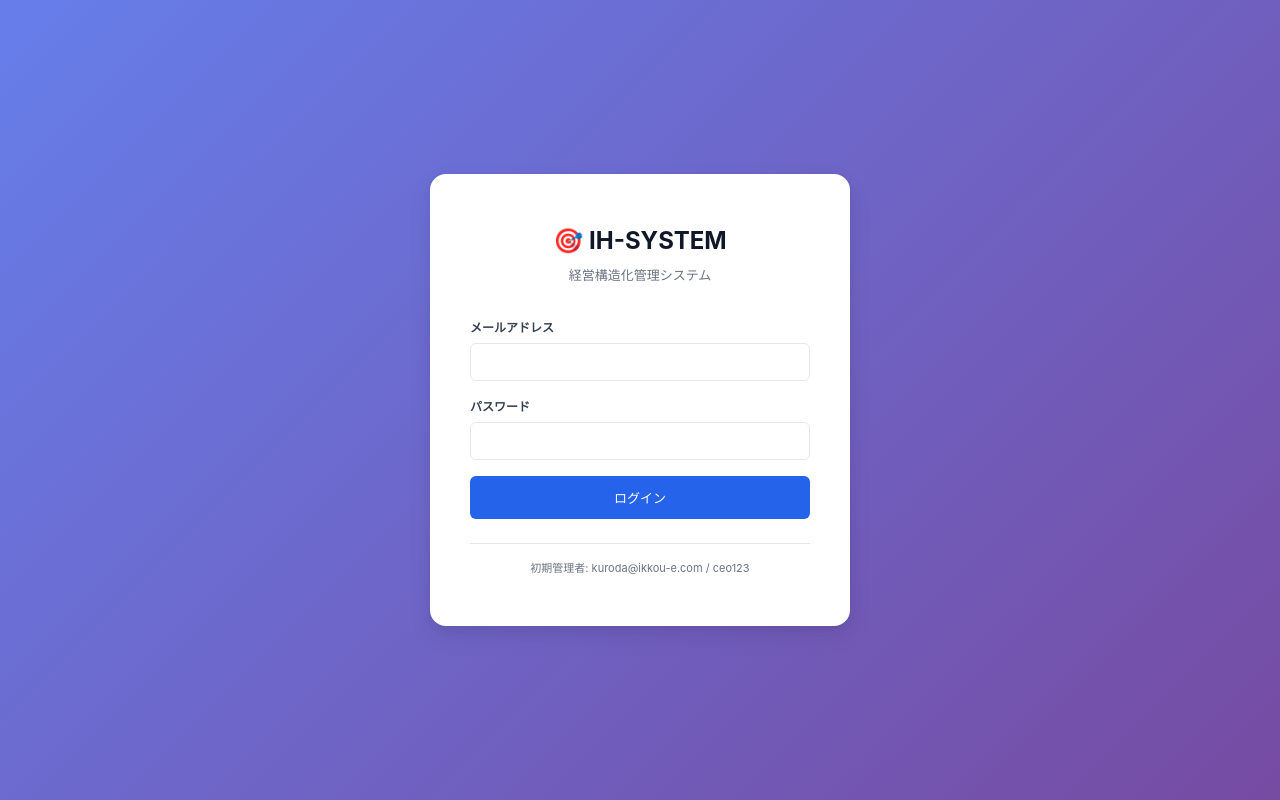
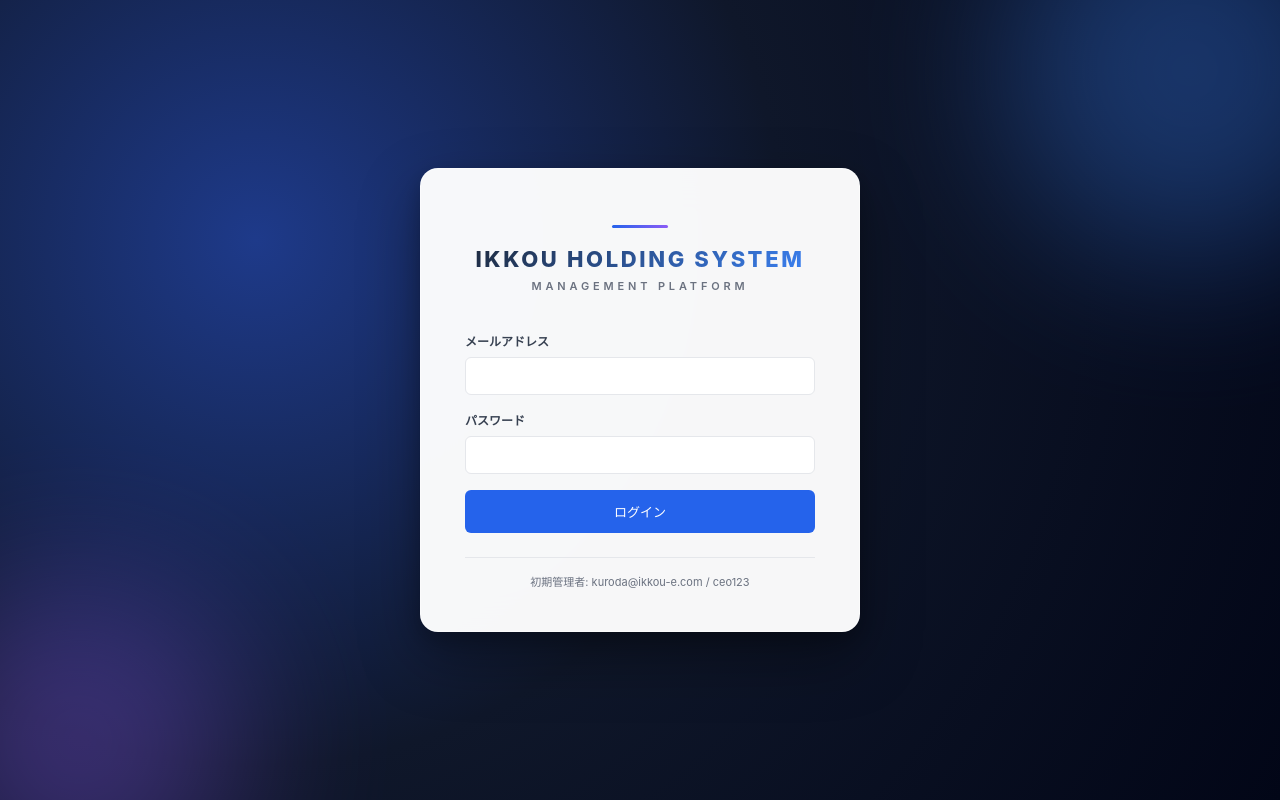
Before and after one commit to kopiluwak15/ih-system, a website: page public/index.html in a window 1280 px wide. Drawn offline with Linux system fonts and the light colour scheme.

Commit message:
Login: rebrand as IKKOU HOLDING SYSTEM with sleek dark gradient design

```diff
--- a/public/css/styles.css
+++ b/public/css/styles.css
@@ -40,36 +40,104 @@ body {
 .login-screen {
   position: fixed;
   inset: 0;
-  background: linear-gradient(135deg, #667eea 0%, #764ba2 100%);
+  background: radial-gradient(circle at 20% 30%, #1e3a8a 0%, #0f172a 45%, #020617 100%);
   display: flex;
   align-items: center;
   justify-content: center;
   z-index: 1000;
+  overflow: hidden;
+}
+
+/* 背景に光るドット */
+.login-screen::before,
+.login-screen::after {
+  content: '';
+  position: absolute;
+  border-radius: 50%;
+  filter: blur(80px);
+  opacity: 0.35;
+  pointer-events: none;
+}
+
+.login-screen::before {
+  width: 380px;
+  height: 380px;
+  background: #3b82f6;
+  top: -120px;
+  right: -100px;
+}
+
+.login-screen::after {
+  width: 320px;
+  height: 320px;
+  background: #8b5cf6;
+  bottom: -100px;
+  left: -80px;
 }
 
 .login-card {
-  background: white;
-  border-radius: 16px;
-  padding: 48px 40px;
-  box-shadow: var(--shadow-lg);
+  background: rgba(255, 255, 255, 0.97);
+  backdrop-filter: blur(20px);
+  border-radius: 18px;
+  padding: 56px 44px 40px;
+  box-shadow: 0 25px 60px rgba(0, 0, 0, 0.35), 0 8px 20px rgba(0, 0, 0, 0.2);
   width: 100%;
-  max-width: 420px;
+  max-width: 440px;
+  position: relative;
+  z-index: 1;
+  border: 1px solid rgba(255, 255, 255, 0.5);
 }
 
 .login-logo {
   text-align: center;
-  margin-bottom: 32px;
+  margin-bottom: 36px;
+  position: relative;
+}
+
+.login-logo .brand-line {
+  width: 56px;
+  height: 3px;
+  background: linear-gradient(90deg, #2563eb, #8b5cf6);
+  border-radius: 2px;
+  margin: 0 auto 18px;
 }
 
 .login-logo h1 {
-  font-size: 24px;
+  font-size: 22px;
+  font-weight: 800;
   color: var(--gray-900);
-  margin-bottom: 4px;
-}
-
-.login-logo p {
+  letter-spacing: 0.12em;
+  margin: 0 0 6px;
+  background: linear-gradient(135deg, #1e293b 0%, #3b82f6 100%);
+  -webkit-background-clip: text;
+  background-clip: text;
+  -webkit-text-fill-color: transparent;
+  line-height: 1.2;
+}
+
+.login-logo .brand-tagline {
   color: var(--gray-500);
-  font-size: 13px;
+  font-size: 11px;
+  letter-spacing: 0.35em;
+  font-weight: 600;
+  text-transform: uppercase;
+  margin: 0;
+}
+
+@media (max-width: 480px) {
+  .login-card {
+    padding: 44px 26px 32px;
+    border-radius: 16px;
+    max-width: 92%;
+  }
+  .login-logo h1 {
+    font-size: 18px;
+    letter-spacing: 0.08em;
+  }
+  .login-logo .brand-tagline {
+    font-size: 10px;
+    letter-spacing: 0.28em;
+  }
 }
 
 /* ===== App Layout ===== */
--- a/public/index.html
+++ b/public/index.html
@@ -14,8 +14,9 @@
 <div id="loginScreen" class="login-screen">
   <div class="login-card">
     <div class="login-logo">
-      <h1>🎯 IH-SYSTEM</h1>
-      <p>経営構造化管理システム</p>
+      <div class="brand-line"></div>
+      <h1>IKKOU HOLDING SYSTEM</h1>
+      <p class="brand-tagline">Management Platform</p>
     </div>
     <form id="loginForm">
       <div class="form-group">
```
Also changed, not shown: 2 other files.
